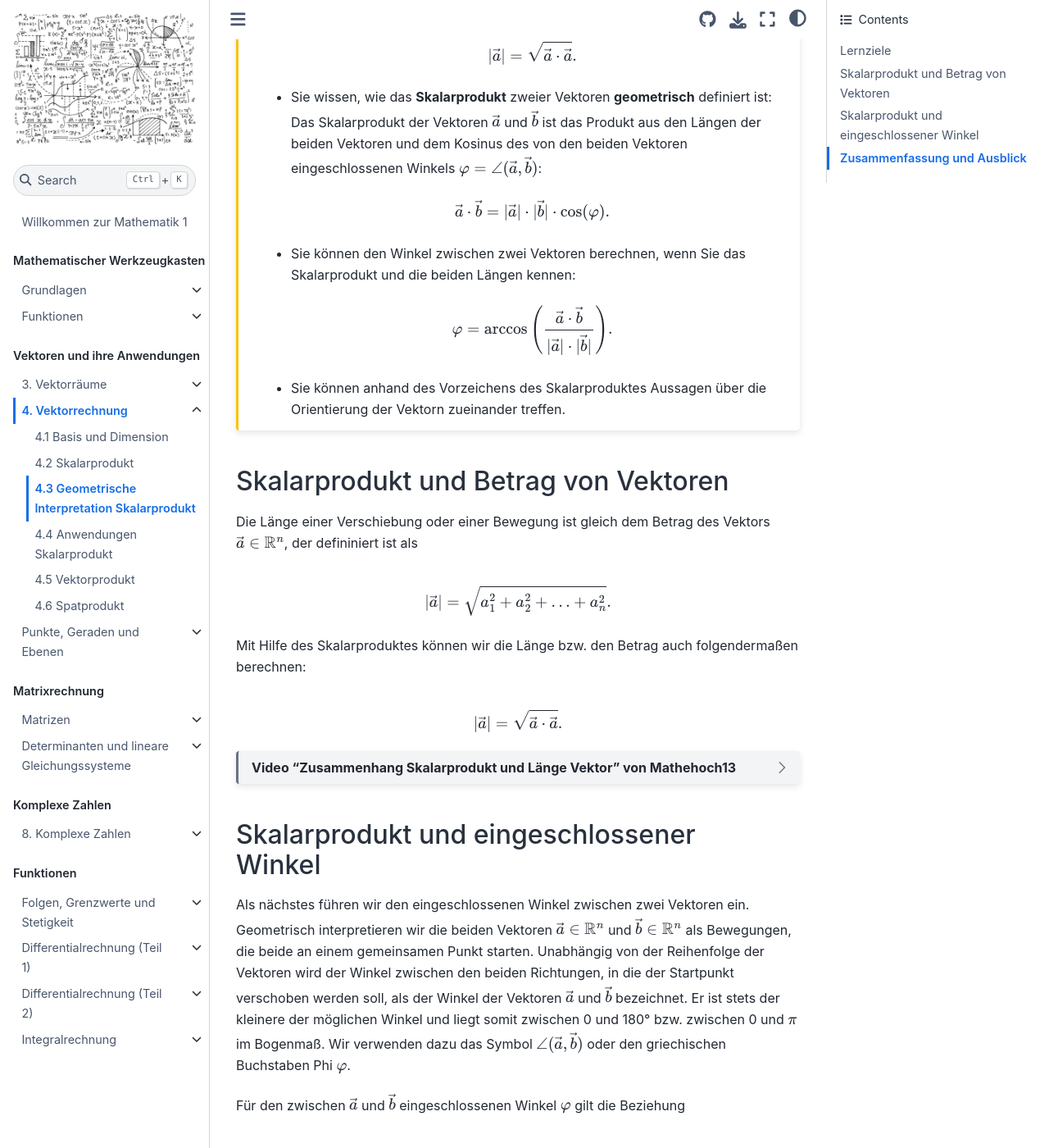
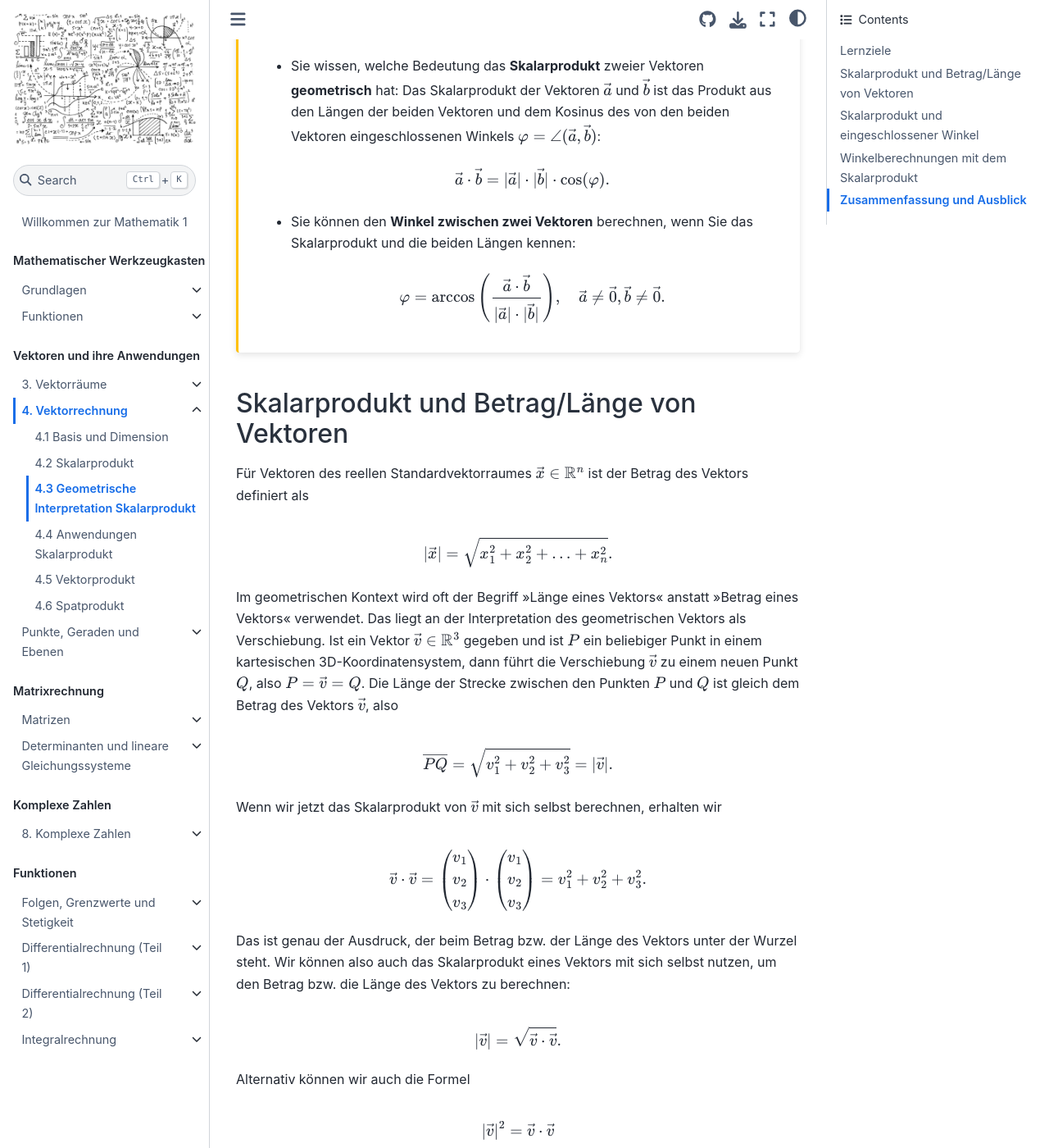
Before and after one commit to gramschs/book_dev, a Jupyter Book: the page built from doc/chapter04/chapter04_sec03.md, in a window 1280 px wide and 1400 px high, scrolled down 503 px. Shown: the whole window at 82% size. Built offline with Jupyter Book 1.0.4 settings and Sphinx 7.4.7 and the Sphinx Book theme 1.1.4, drawn with Linux system fonts in a browser that asks for light colours; some of the changed text lies outside the part shown.

Commit message:
update of chapter04, sec03

````diff
--- a/doc/chapter04/chapter04_sec03.md
+++ b/doc/chapter04/chapter04_sec03.md
@@ -1,12 +1,9 @@
 # 4.3 Geometrische Interpretation Skalarprodukt
 
-```{admonition} Warnung
-:class: warning
-Dieser Teil des Vorlesungsskriptes wird gerade überarbeitet.
-```
-
 In diesem Kapitel werden wir das Skalarprodukt für Vektoren in der Geometrie
-anwenden.
+anwenden. Wir setzen ein kartesisches, dreidimensionales Koordinatensystem
+voraus und stellen Verschiebungen bzw. Bewegungen bzgl. dieses
+Koordinatensystems als Vektoren des Standardvektorraumes $\mathbb{R}^3$ dar.
 
 ## Lernziele
 
@@ -17,108 +14,225 @@
 
   $$|\vec{a}|=\sqrt{\vec{a}\cdot\vec{a}}.$$
 
-* Sie wissen, wie das **Skalarprodukt** zweier Vektoren **geometrisch**
-  definiert ist: Das Skalarprodukt der Vektoren $\vec{a}$ und $\vec{b}$
+* Sie wissen, welche Bedeutung das **Skalarprodukt** zweier Vektoren **geometrisch**
+  hat: Das Skalarprodukt der Vektoren $\vec{a}$ und $\vec{b}$
   ist das Produkt aus den Längen der beiden Vektoren und dem Kosinus des von den
   beiden Vektoren eingeschlossenen Winkels $\varphi = \angle (\vec{a},\vec{b})$:
 
   $$\vec{a}\cdot\vec{b} = |\vec{a}|\cdot|\vec{b}| \cdot \cos(\varphi).$$
 
-* Sie können den Winkel zwischen zwei Vektoren berechnen, wenn Sie das
+* Sie können den **Winkel zwischen zwei Vektoren** berechnen, wenn Sie das
   Skalarprodukt und die beiden Längen kennen:
 
-  $$\varphi = \arccos\left(\frac{\vec{a}\cdot\vec{b}}{|\vec{a}|\cdot|\vec{b}|}\right).$$
+  $$\varphi = \arccos\left(\frac{\vec{a}\cdot\vec{b}}{|\vec{a}|\cdot|\vec{b}|}\right),
+  \quad \vec{a}\neq\vec{0}, \vec{b}\neq\vec{0}.$$
 
-* Sie können anhand des Vorzeichens des Skalarproduktes Aussagen über die
-  Orientierung der Vektorn zueinander treffen.
 ```
 
-## Skalarprodukt und Betrag von Vektoren
+## Skalarprodukt und Betrag/Länge von Vektoren
 
-Die Länge einer Verschiebung oder einer Bewegung ist gleich dem Betrag des
-Vektors $\vec{a}\in\mathbb{R}^n$, der defininiert ist als
+Für Vektoren des reellen Standardvektorraumes $\vec{x}\in\mathbb{R}^n$ ist der
+Betrag des Vektors definiert als
 
-$$|\vec{a}| = \sqrt{a_1^2 + a_2^2 + \ldots + a_n^2}.$$
+$$|\vec{x}| = \sqrt{x_1^2 + x_2^2 + \ldots + x_n^2}.$$
 
-Mit Hilfe des Skalarproduktes können wir die Länge bzw. den Betrag auch
-folgendermaßen berechnen:
+Im geometrischen Kontext wird oft der Begriff »Länge eines Vektors« anstatt
+»Betrag eines Vektors« verwendet. Das liegt an der Interpretation des
+geometrischen Vektors als Verschiebung. Ist ein Vektor $\vec{v}\in\mathbb{R}^3$
+gegeben und ist $P$ ein beliebiger Punkt in einem kartesischen
+3D-Koordinatensystem, dann führt die Verschiebung $\vec{v}$ zu einem neuen
+Punkt $Q$, also $P = \vec{v} = Q$. Die Länge der Strecke zwischen den Punkten
+$P$ und $Q$ ist gleich dem Betrag des Vektors $\vec{v}$, also
 
-$$|\vec{a}|=\sqrt{\vec{a}\cdot\vec{a}}.$$
+$$\overline{PQ} = \sqrt{v_1^2 + v_2^2 + v_3^2} = |\vec{v}|.$$
+
+Wenn wir jetzt das Skalarprodukt von $\vec{v}$ mit sich selbst berechnen, erhalten wir
+
+$$\vec{v}\cdot\vec{v} =
+\begin{pmatrix} v_1 \\ v_2 \\ v_3 \end{pmatrix} \cdot
+\begin{pmatrix} v_1 \\ v_2 \\ v_3 \end{pmatrix} =
+v_1^2 + v_2^2 + v_3^2.$$
+
+Das ist genau der Ausdruck, der beim Betrag bzw. der Länge des Vektors unter der
+Wurzel steht. Wir können also auch das Skalarprodukt eines Vektors mit sich
+selbst nutzen, um den Betrag bzw. die Länge des Vektors zu berechnen:
+
+$$|\vec{v}|=\sqrt{\vec{v}\cdot\vec{v}}.$$
+
+Alternativ können wir auch die Formel
+
+$$|\vec{v}|^2 = \vec{v}\cdot\vec{v}$$
+
+nutzen.
 
 ```{dropdown} Video "Zusammenhang Skalarprodukt und Länge Vektor" von Mathehoch13
 <iframe width="560" height="315" src="https://www.youtube.com/embed/Zjc7aI8cp4o?si=EMLwSAnLYt8aC01V"
-title="YouTube video player" frameborder="0" allow="accelerometer; autoplay; clipboard-write;
-encrypted-media; gyroscope; picture-in-picture; web-share" referrerpolicy="strict-origin-when-cross-origin" allowfullscreen></iframe>
+title="YouTube video player" frameborder="0" allow="accelerometer; autoplay;
+clipboard-write; encrypted-media; gyroscope; picture-in-picture; web-share" referrerpolicy="strict-origin-when-cross-origin" allowfullscreen></iframe>
 ```
 
 ## Skalarprodukt und eingeschlossener Winkel
 
 Als nächstes führen wir den eingeschlossenen Winkel zwischen zwei Vektoren ein.
-Geometrisch interpretieren wir die beiden Vektoren $\vec{a}\in\mathbb{R}^n$ und
-$\vec{b}\in\mathbb{R}^n$ als Bewegungen, die beide an einem gemeinsamen Punkt
-starten. Unabhängig von der Reihenfolge der Vektoren wird der Winkel zwischen
-den beiden Richtungen, in die der Startpunkt verschoben werden soll, als der
-Winkel der Vektoren $\vec{a}$ und $\vec{b}$ bezeichnet. Er ist stets der
-kleinere der möglichen Winkel und liegt somit zwischen 0 und 180° bzw. zwischen
-0 und $\pi$ im Bogenmaß. Wir verwenden dazu das Symbol $\angle
-(\vec{a},\vec{b})$ oder den griechischen Buchstaben Phi $\varphi$.
+Geometrisch interpretieren wir die beiden Vektoren $\vec{a}\in\mathbb{R}^3$ und
+$\vec{b}\in\mathbb{R}^3$ als Verschiebungen, die beide an einem gemeinsamen
+Punkt starten. Unabhängig von der Reihenfolge der Vektoren wird der *kleinere*
+Winkel zwischen den beiden Vektoren $\vec{a}$ und $\vec{b}$ als
+**eingeschlossener Winkel** bezeichnet. Er  liegt somit zwischen 0 und 180°
+(Gradmaß) bzw. zwischen 0 und $\pi$ (Bogenmaß). Wir verwenden für den
+eingeschlossenen Winkel das Symbol $\angle (\vec{a},\vec{b})$ oder den
+griechischen Buchstaben Phi $\varphi$.
 
-Für den zwischen $\vec{a}$ und $\vec{b}$ eingeschlossenen Winkel $\varphi$ gilt
-die Beziehung
+```{figure} pics/eingeschlossener_winkel.png
+---
+width: 50%
+name: eingeschlossener_winkel
+---
+Eingeschlossener Winkel $\varphi = \angle (\vec{a},\vec{b})$ zwischen den Vektoren $\vec{a}$
+und $\vec{b}$;
+Quelle: eigene Darstellung,
+Lizenz: [CC BY-SA 4.0](https://creativecommons.org/licenses/by-sa/4.0)
+```
+
+Wenn die beiden Vektoren $\vec{a}$ und $\vec{b}$ die gleiche Richtung haben und
+gleich orientiert sind, ist $\varphi = 0^{\circ}$ (bzw. $\varphi=0$ im Bogenmaß).
+Falls sie die gleiche Richtung haben, aber entgegengesetzt orientiert sind, gilt
+für den eingeschlossenen Winkel $\varphi = 180^{\circ}$ (bzw. $\varphi = \pi$ im
+Bogenmaß).
+
+Als nächstes führen wir noch einen Vektor $\vec{c}$ als Differenz der beiden
+Vektoren $\vec{a}$ und $\vec{b}$ ein, also
+
+$$\vec{c} = \vec{b} - \vec{a}.$$
+
+Da $\vec{a} + \vec{b} + \vec{c} = \vec{a} + \vec{b} + (\vec{b}-\vec{a}) =
+\vec{0}$ der Nullvektor ist, liegt ein Polygonzug bzw. eine Vektorkette vor. Die
+drei Vektoren sind die gerichteten Seiten eines Dreiecks, wie die folgende
+Abbildung zeigt.
+
+```{figure} pics/kosinussatz.png
+---
+width: 50%
+name: kosinussatz
+---
+Kosinussatz; Quelle: eigene Darstellung,
+Lizenz: [CC BY-SA 4.0](https://creativecommons.org/licenses/by-sa/4.0)
+```
+
+Für das Dreieck gilt der **Kosinussatz**:
+
+```{math}
+:label: chap08sec03eq01
+|\vec{c}|^2 = |\vec{a}|^2 + |\vec{b}|^2 - 2\cdot |\vec{a}| \cdot
+|\vec{b}|\cdot\cos(\varphi).
+```
+
+Da aber $\vec{c} = \vec{a} - \vec{b}$ gilt, können wir mit Hilfe der 2.
+binomischen Formel den Term $|\vec{c}|^2$ durch das Skalarprodukt von
+$(\vec{a}-\vec{b})$ mit sich selbst ersetzen:
+
+\begin{align*}
+|\vec{c}|^2 &= |\vec{a}-\vec{b}|^2 = \\
+&= (\vec{a}-\vec{b}) \cdot (\vec{a}-\vec{b}) = \\
+&= \vec{a}\cdot\vec{a} - 2\cdot\vec{a}\cdot\vec{b} + \vec{b}\cdot\vec{b}.
+\end{align*}
+
+Letzteres setzen wir nun auf der linken Seite von Gleichung
+{eq}`chap08sec03eq01` ein:
+
+$$\vec{a}\cdot\vec{a} - 2\cdot\vec{a}\cdot\vec{b} + \vec{b}\cdot\vec{b} =
+|\vec{a}|^2 + |\vec{b}|^2 - 2\cdot |\vec{a}| \cdot |\vec{b}|\cdot\cos(\varphi).$$
+
+Jetzt können wir ausnutzen, dass $\vec{a}\cdot\vec{a} = |\vec{a}|^2$ gilt und
+$\vec{b}\cdot\vec{b} = |\vec{b}|^2$ und die Terme auf beiden Seiten der
+Gleichung subtrahieren. Es bleibt die Gleichung
+
+$$- 2\cdot\vec{a}\cdot\vec{b} =
+- 2\cdot |\vec{a}| \cdot |\vec{b}|\cdot\cos(\varphi)$$
+
+übrig. Zuletzt teilen wir noch auf beiden Seiten durch $(-2)$ und erhalten
 
 $$\vec{a}\cdot\vec{b} = |\vec{a}|\cdot|\vec{b}| \cdot \cos(\varphi).$$
+
+Das ist die geometrische Interpretation des Skalarproduktes im $\mathbb{R}^3$.
+
+```{admonition} Was ist die geometrische Interpretation des Skalarproduktes?
+:class: note
+Im $\mathbb{R}^3$ kann das Skalarprodukt der beiden Vektoren
+$\vec{a}\in\mathbb{R}^3$ und $\vec{b}\in\mathbb{R}^3$ über die Längen der
+Vektoren und den eingeschlossenen Winkel $\varphi = \angle (\vec{a}, \vec{b})$
+gemäß der Formel
+
+$$\vec{a}\cdot\vec{b} = |\vec{a}|\cdot|\vec{b}| \cdot \cos(\varphi)$$
+
+berechnet werden.
+```
+
+```{dropdown} Video "Herleitung Skalarprodukt"von Mathehoch13
+<iframe width="560" height="315" src="https://www.youtube.com/embed/RQ_7laap-rM?si=AZQR6LYFfESZBuoy" title="YouTube video player" frameborder="0" allow="accelerometer; autoplay; clipboard-write;
+encrypted-media; gyroscope; picture-in-picture; web-share" referrerpolicy="strict-origin-when-cross-origin" allowfullscreen></iframe>
+```
+
+## Winkelberechnungen mit dem Skalarprodukt
 
 Das Skalarprodukt der Vektoren $\vec{a}$ und $\vec{b}$ kann über die
 Beträge/Längen der Vektoren $|\vec{a}|$ und $|\vec{b}|$ sowie dem Kosinus-Wert
 des eingeschlossenen Winkels $\varphi = \angle (\vec{a},\vec{b})$ berechnet
-werden. Das ermöglicht direkt einige Aussagen über die Orientierung der Vektoren
-zueinander. Darüber hinaus können wir, sofern die beiden Vektoren $\vec{a}$ und
-$\vec{b}$ nicht der Nullvektor sind, auch mit der Arkuskosinus-Funktion den
-Winkel $\varphi$ aus dem Skalarprodukt berechnen:
+werden. Sofern die beiden Vektoren $\vec{a}$ und $\vec{b}$ nicht der Nullvektor
+sind, also $\vec{a}\neq\vec{0}$ bzw. $\vec{b}\neq\vec{0}$ gelten, können wir die
+obige Formel auch umkehren. Aus dem Skalarprodukt kann dann mit Hilfe der
+Arkuskosinus-Funktion der Winkel $\varphi$ berechnet werden:
 
 $$\varphi =
-\arccos\left(\frac{\vec{a}\cdot\vec{b}}{|\vec{a}|\cdot|\vec{b}|}\right).$$
+\arccos\left(\frac{\vec{a}\cdot\vec{b}}{|\vec{a}|\cdot|\vec{b}|}\right),
+\quad \vec{a}\neq\vec{0}, \vec{b}\neq\vec{0}.
+$$
+
+```{admonition} Mini-Übung
+:class: miniexercise
+Gehen Sie auf die Seite
+https://o-mathe.de/analytische-geometrie/skalarprodukt/skalarprodukt/untersuchungen/lernstrecke
+und machen Sie Aufgabe 1.
+```
 
 Aus dieser Beziehung können einige Schlussfolgerungen gezogen werden:
 
-* Sind $\vec{a}$ und $\vec{b}$ parallel und gleichorientiert, ist also der
+- Sind $\vec{a}$ und $\vec{b}$ parallel und gleichorientiert, ist also der
   eingeschlossene Winkel $\varphi = 0$, dann gilt
 
-$$\vec{a}\cdot\vec{b} = |\vec{a}| \cdot |\vec{b}|.$$
+   $$\vec{a}\cdot\vec{b} = |\vec{a}| \cdot |\vec{b}|.$$
 
-* Sind $\vec{a}$ und $\vec{b}$ parallel und entgegengesetzt orientiert, gilt
+- Sind $\vec{a}$ und $\vec{b}$ parallel und entgegengesetzt orientiert, gilt
   also für den eingeschlossenen Winkel $\varphi = \pi$, dann gilt
 
-$$\vec{a}\cdot\vec{b} = - |\vec{a}| \cdot |\vec{b}|.$$
+  $$\vec{a}\cdot\vec{b} = - |\vec{a}| \cdot |\vec{b}|.$$
 
-* Sind die beiden Vektoren $\vec{a}$ und $\vec{b}$ orthogonal (stehen senkrecht
+- Sind die beiden Vektoren $\vec{a}$ und $\vec{b}$ orthogonal (stehen senkrecht
   aufeinander), dann gilt
 
-$$\vec{a}\cdot\vec{b} = 0.$$
+  $$\vec{a}\cdot\vec{b} = 0.$$
 
-* Ist $\varphi$ ein spitzer Winkel, so gilt
+- Ist $\varphi$ ein spitzer Winkel, so gilt
 
-$$\vec{a}\cdot\vec{b} > 0.$$
+  $$\vec{a}\cdot\vec{b} > 0.$$
 
-* Ist $\varphi$ ein stumpfer Winkel, so gilt
+- Ist $\varphi$ ein stumpfer Winkel, so gilt
 
-$$\vec{a}\cdot\vec{b} < 0.$$
+  $$\vec{a}\cdot\vec{b} < 0.$$
 
-Es gilt
-
-$$|\vec{a}\cdot\vec{b}| \leq |\vec{a}| \cdot |\vec{b}|.$$
-
-Es gilt
-
-$$|\vec{a}\cdot\vec{b}| = |\vec{a}| \cdot |\vec{b}| \Leftrightarrow \vec{a},
-\vec{b} \text{ linear abhängig}.$$
-
-Die große Bedeutung des Skalarproduktes in der Geometrie erkennen Sie daran, dass es sehr viele Erklärvideos zu diesem Thema gibt. Einige Videos zu dem Thema sind im Folgenden gelistet.
+Die große Bedeutung des Skalarproduktes in der Geometrie erkennen Sie daran,
+dass es sehr viele Erklärvideos zu diesem Thema gibt. Einige Videos zu dem Thema
+sind im Folgenden gelistet.
 
 ```{dropdown} Video "geometrische Interpretation Skalarprodukt" von Visual X
 <iframe width="560" height="315" src="https://www.youtube.com/embed/swMhAjkoCm0?si=XPKYIezPvpQ7HqKf"
 title="YouTube video player" frameborder="0" allow="accelerometer; autoplay; clipboard-write;
 encrypted-media; gyroscope; picture-in-picture; web-share" referrerpolicy="strict-origin-when-cross-origin" allowfullscreen></iframe>
+```
+
+```{dropdown} Video "Mit Skalarprodukt Winkel berechnen" von Mathehoch13
+<iframe width="560" height="315" src="https://www.youtube.com/embed/B96OVZR0F6A?si=18KQzQG_bBQww8Dc" title="YouTube video player" frameborder="0" allow="accelerometer; autoplay; clipboard-write;
+ encrypted-media; gyroscope; picture-in-picture; web-share" referrerpolicy="strict-origin-when-cross-origin" allowfullscreen></iframe>
 ```
 
 ```{dropdown} Video "Winkel zwischen zwei Vektoren" von Mathematrick
````
Also changed, not shown: doc/chapter04/chapter04_sec02.md (+3 -3 lines), doc/chapter04/pics/eingeschlossener_winkel.png (added), doc/chapter04/pics/kosinussatz.png (added).
